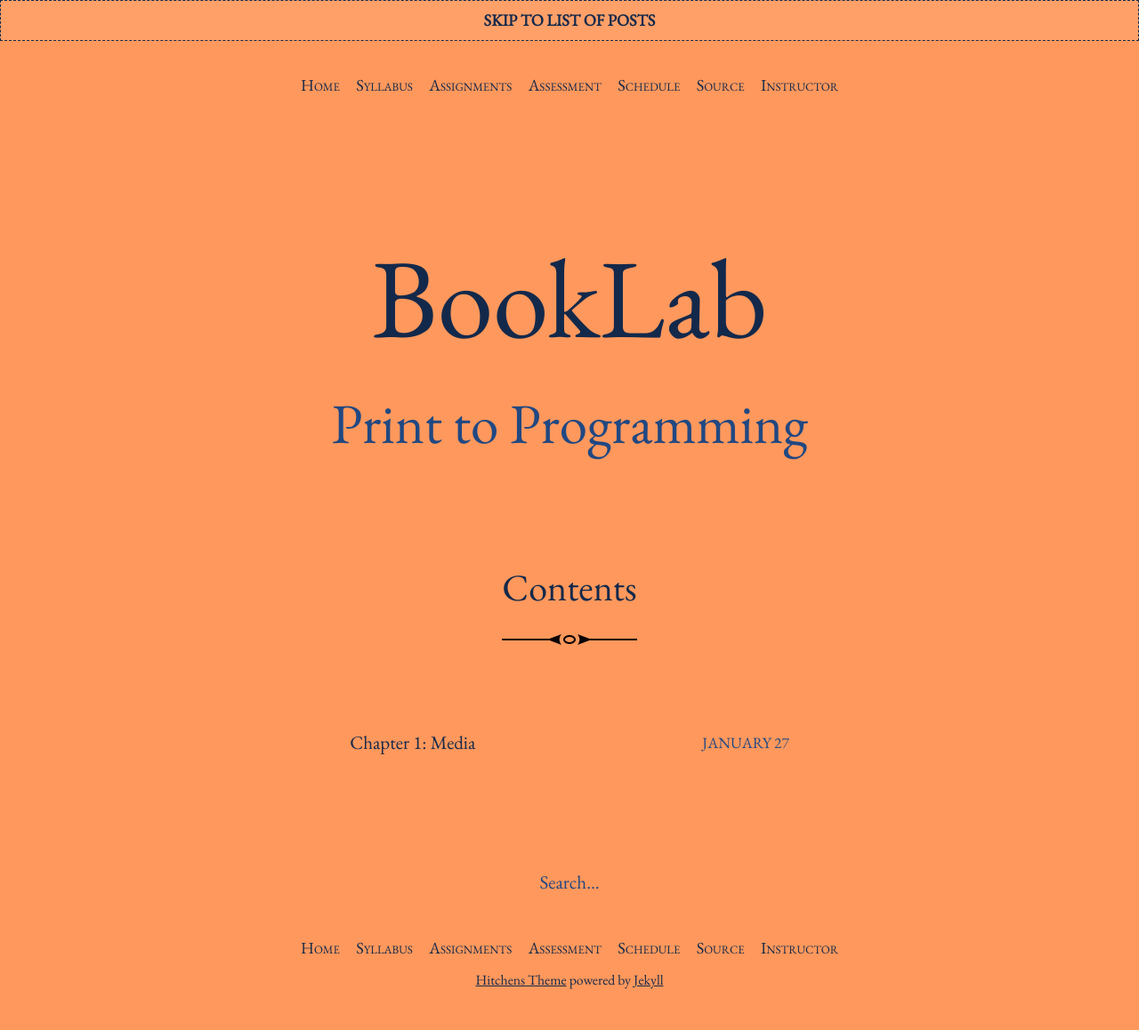
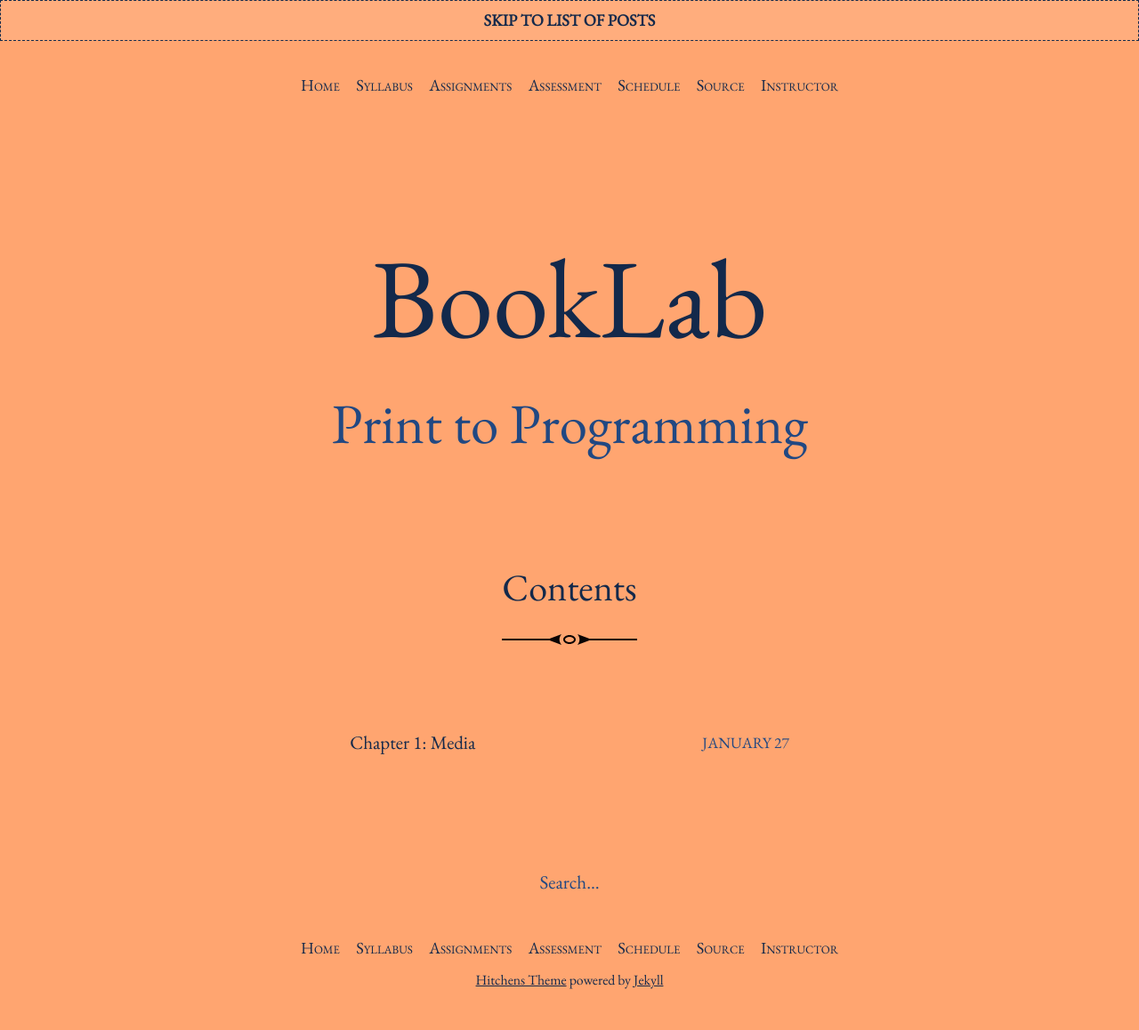
Before and after one commit to rccordell/s25bl, a Jekyll site: the page built from index.html, in a window 1280 px wide. Shown: the whole page at 89% size. Built offline with Jekyll 4.4.1, drawn with Linux system fonts in a browser that asks for light colours; the list of posts is cut into pages by our own code.

Commit message:
Update _variables.scss

```diff
--- a/_sass/_variables.scss
+++ b/_sass/_variables.scss
@@ -1,4 +1,4 @@
-$brand-color:         #FF985C;
+$brand-color:         #FFA570;
 $highlight:           lighten($brand-color, 35%);
 $text-color:          #13294B;
 $muted-text-color:    #214882;
```
